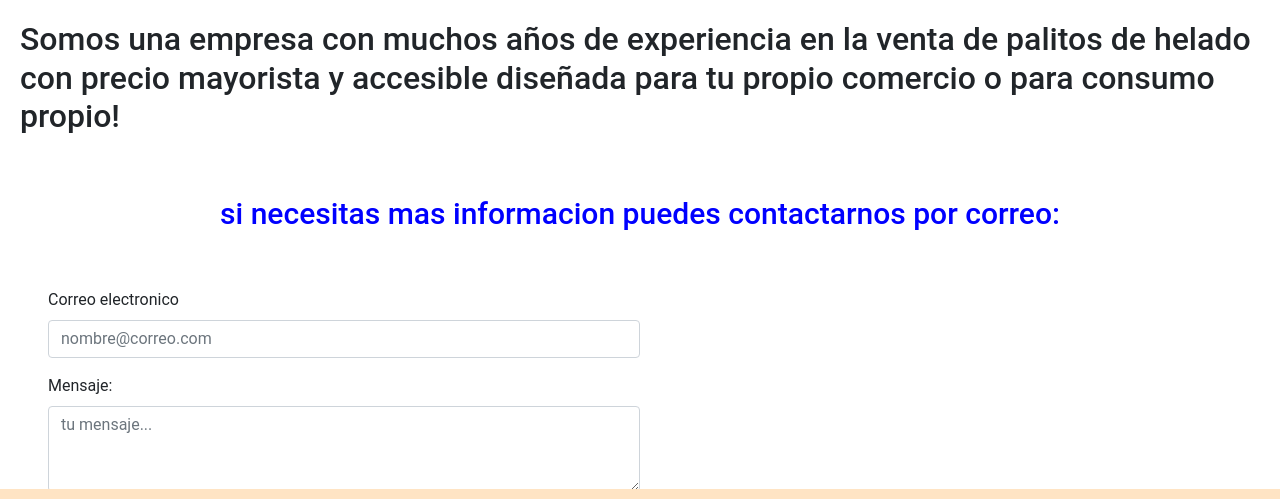
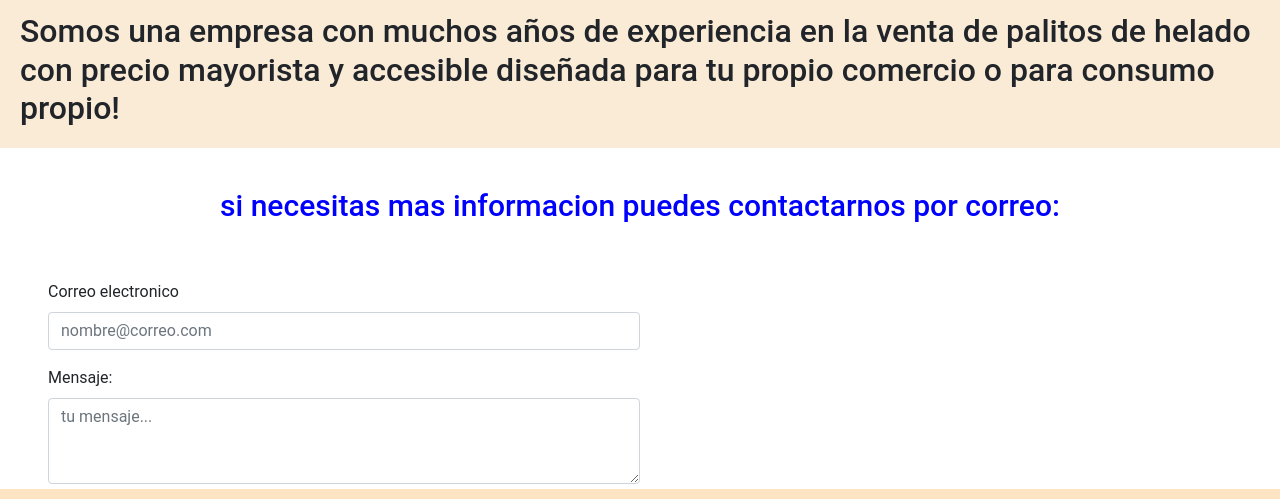
Before and after one commit to TrellixVulnTeam/1erclase_7ICB, a website: page pages/sobre-nosotros.html in a window 1280 px wide. Shown: the part 254-753 px from the top of the page. Drawn offline with nearby package versions, Linux system fonts and the light colour scheme.

Commit message:
realizando cambios

```diff
--- a/pages/sobre-nosotros.html
+++ b/pages/sobre-nosotros.html
@@ -31,9 +31,9 @@
         </ul>
     </div>
     <!-- fin de las listas -->
-    <h2 class="servicios-h2-3">Sobre Nosotros</h2>
+    <h2 class="servicios-h2-3 m-0">Sobre Nosotros</h2>
     <!-- texto con informacion -->
-    <h2 class="h2">Somos una empresa con muchos años de experiencia en la venta de palitos de helado con precio mayorista y accesible diseñada para tu propio comercio o para consumo propio!</h2>
+    <h2 class="h2 h2-about">Somos una empresa con muchos años de experiencia en la venta de palitos de helado con precio mayorista y accesible diseñada para tu propio comercio o para consumo propio!</h2>
     <!-- fin del texto de informacion -->
     <!-- inicio del contactar por email  -->
     <h3 class="form-h3">si necesitas mas informacion puedes contactarnos por correo:</h3>
--- a/scss/main.scss
+++ b/scss/main.scss
@@ -275,3 +275,7 @@ footer {
         width: $size-logo;
     }
 }
+
+.h2-about {
+    background-color: antiquewhite;
+}
```
Also changed, not shown: css/main.css.
